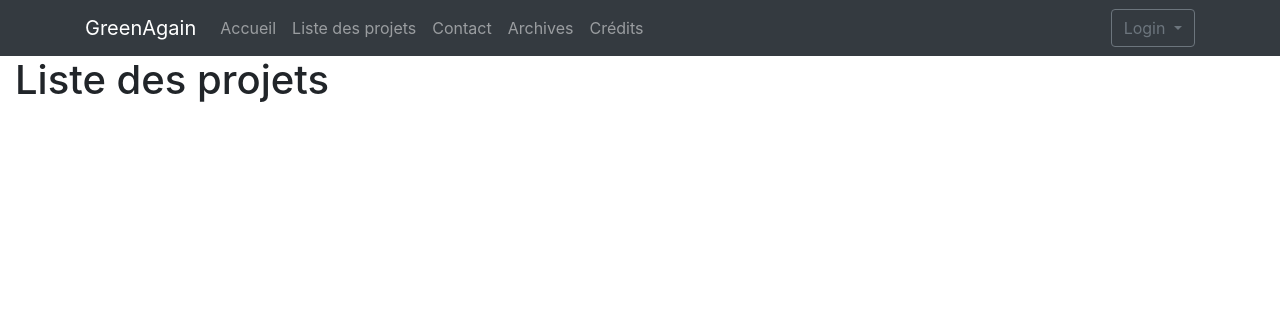
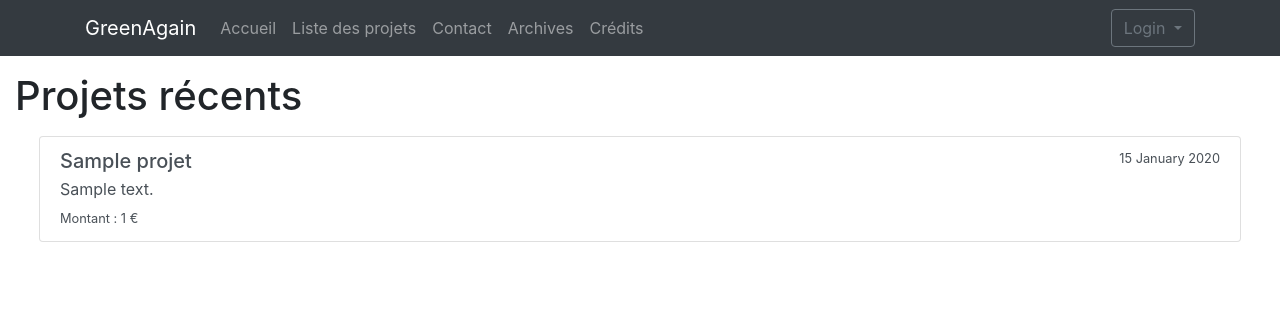
Before and after one commit to Lusgem/MakeOurPlanetGreenAgain, a Django app: page /projets/ in a window 1280 px wide. Shown: the top 316 px of the page. Run offline with Django 3.2, Linux system fonts and the light colour scheme; tables that the repository leaves empty hold one stand-in row (Sample ...); some libraries are stand-ins or nearby versions.

Commit message:
Add projects list

```diff
--- a/makeOurPlanetGreenAgain/projet/models.py
+++ b/makeOurPlanetGreenAgain/projet/models.py
@@ -1,12 +1,15 @@
 from django.db import models
 from django.contrib.auth.models import User
 from copyright.models import Copyright
+from datetime import datetime
 
 # Create your models here.
+
 
 class Projet(models.Model):
 	nom = models.CharField(max_length=20)
 	membres = models.ManyToManyField(User)
-	somme = models.IntegerField()
+	montant = models.IntegerField()
 	license = models.OneToOneField(Copyright,on_delete=models.CASCADE)
-	description = models.CharField(max_length=200)
+	publication_date = models.DateTimeField(default=datetime.now)
+	description = models.CharField(max_length=1000)
--- a/makeOurPlanetGreenAgain/projet/templates/projet/index.html
+++ b/makeOurPlanetGreenAgain/projet/templates/projet/index.html
@@ -2,6 +2,24 @@
 
 {% block content %}
 
-<h1>Liste des projets</h1>
+<h1 class="my-3">Projets récents</h1>
+
+{% if latest_project_list %}
+    <div class="list-group mx-4">
+        {% for project in latest_project_list %}
+            <a href="{% url 'projet:detail' project.id %}" class="list-group-item list-group-item-action">
+                <div class="d-flex justify-content-between">
+                    <h5 class="mb-1">{{ project.nom }}</h5>
+                    <small>{{ project.publication_date|date:"d F Y" }}</small>
+                </div>
+                <p class="mb-1 pr-5">{{ project.description|truncatewords_html:50 }}</p>
+                <small>Montant : {{ project.montant }} €</small>
+            </a>
+
+        {% endfor %}
+    </div>
+{% else %}
+    <p class="lead">There is no project yet. Add one !</p>
+{% endif %}
 
 {% endblock %}
--- a/makeOurPlanetGreenAgain/projet/views.py
+++ b/makeOurPlanetGreenAgain/projet/views.py
@@ -1,9 +1,13 @@
 from django.http import HttpResponse
-from django.shortcuts import render
+from django.shortcuts import render, get_object_or_404
+from .models import Projet
 
 
 def index(request):
-    return render(request, "projet/index.html")
+    # TODO : add pagination
+    latest_project_list = Projet.objects.order_by('-publication_date')[:5]
+    context = {'latest_project_list': latest_project_list}
+    return render(request, "projet/index.html", context)
 
 
 def detail(request, projet_id):
```
Also changed, not shown: makeOurPlanetGreenAgain/projet/migrations/0002_projet_publication_date.py (added), makeOurPlanetGreenAgain/projet/migrations/0003_auto_20200118_1108.py (added), makeOurPlanetGreenAgain/projet/migrations/0004_auto_20200118_1415.py (added).
